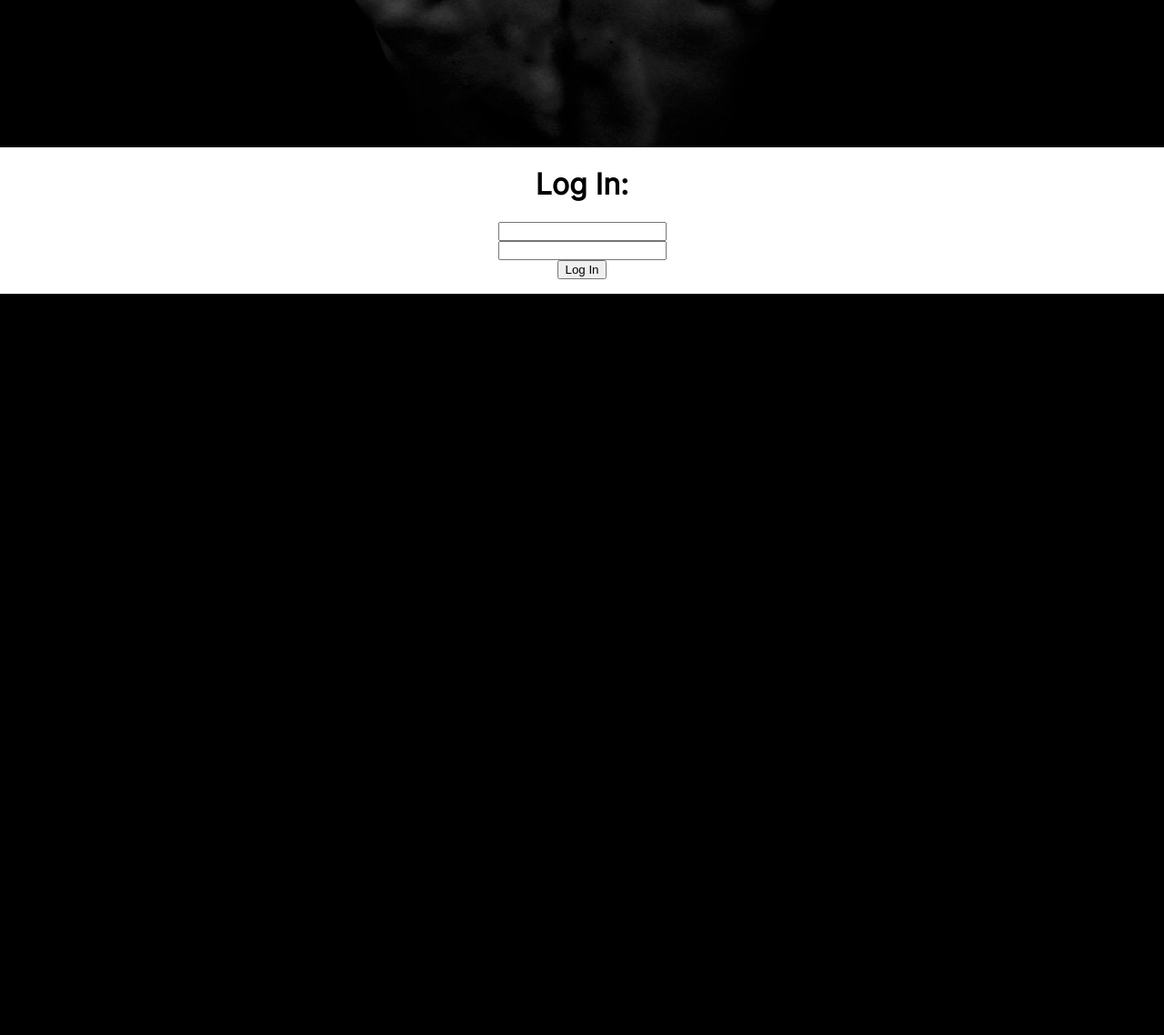
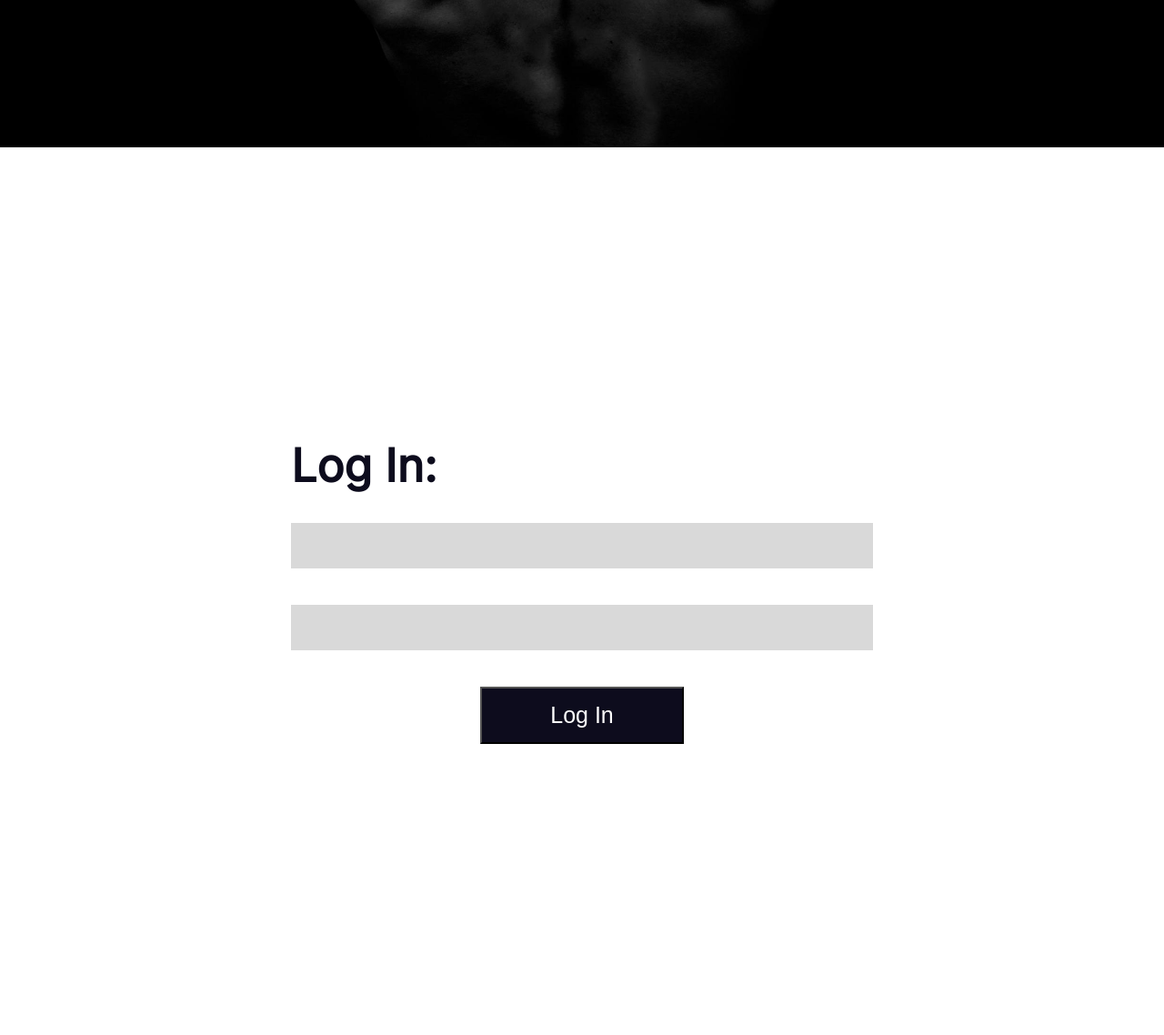
Before and after one commit to Joylana/LACRM-Project, a PHP site: page /log-in.php in a window 1280 px wide. Shown: the part 695-1833 px from the top of the page at 91% size. Before the commit the page ends 1018 px from the top, so only its background shows below. Run offline with PHP 8.4, Linux system fonts and the light colour scheme.

Commit message:
log in page design, font style and size

```diff
--- a/log-in.php
+++ b/log-in.php
@@ -28,15 +28,17 @@ if (isset($_POST['username'])){
     <body style="margin: 0;">
         <img style="width:100%;margin-top:0px" src="back-photo.jpg" alt="man flexing back muscles">
 
-        <div style="text-align: center;">
+        <div style="margin:25%;">
 
-            <h1> Log In:</h1>
-            <form action=''method="POST" id='login'>
-                <input type="text" name="username" >
+            <h1 style="text-align: left;"> Log In:</h1>
+            <form action=''method="POST" id='login' style="justify-content: flex-end;">
+                <input class="text-box" type="text" name="username" >
                 <br>
-                <input type="text" name="password" >
+                <input class="text-box" type="text" name="password" >
                 <br>
-                <input type="submit" value="Log In" />
+                <div style="text-align:center;">
+                <input style="background-color:0D0C1D; text-align:center;color: white;width:35%;padding:15px;font-size:25px" type="submit" value="Log In" />
+                </div>
             </form>
 
         </div>
--- a/style.css
+++ b/style.css
@@ -3,6 +3,24 @@
 
 html{
     font-family:"Inter";
+    color:0D0C1D;
+}
+
+h1{
+    font-size: 50px;
+}
+
+
+.text-box{
+    background-color:D9D9D9;
+    box-shadow: none;
+    border:none;
+    padding: 25px;
+    width: 100%;
+    height: 4%;
+    margin-bottom: 40px;
+    font-size: 40px;
+
 }
 
 
```
